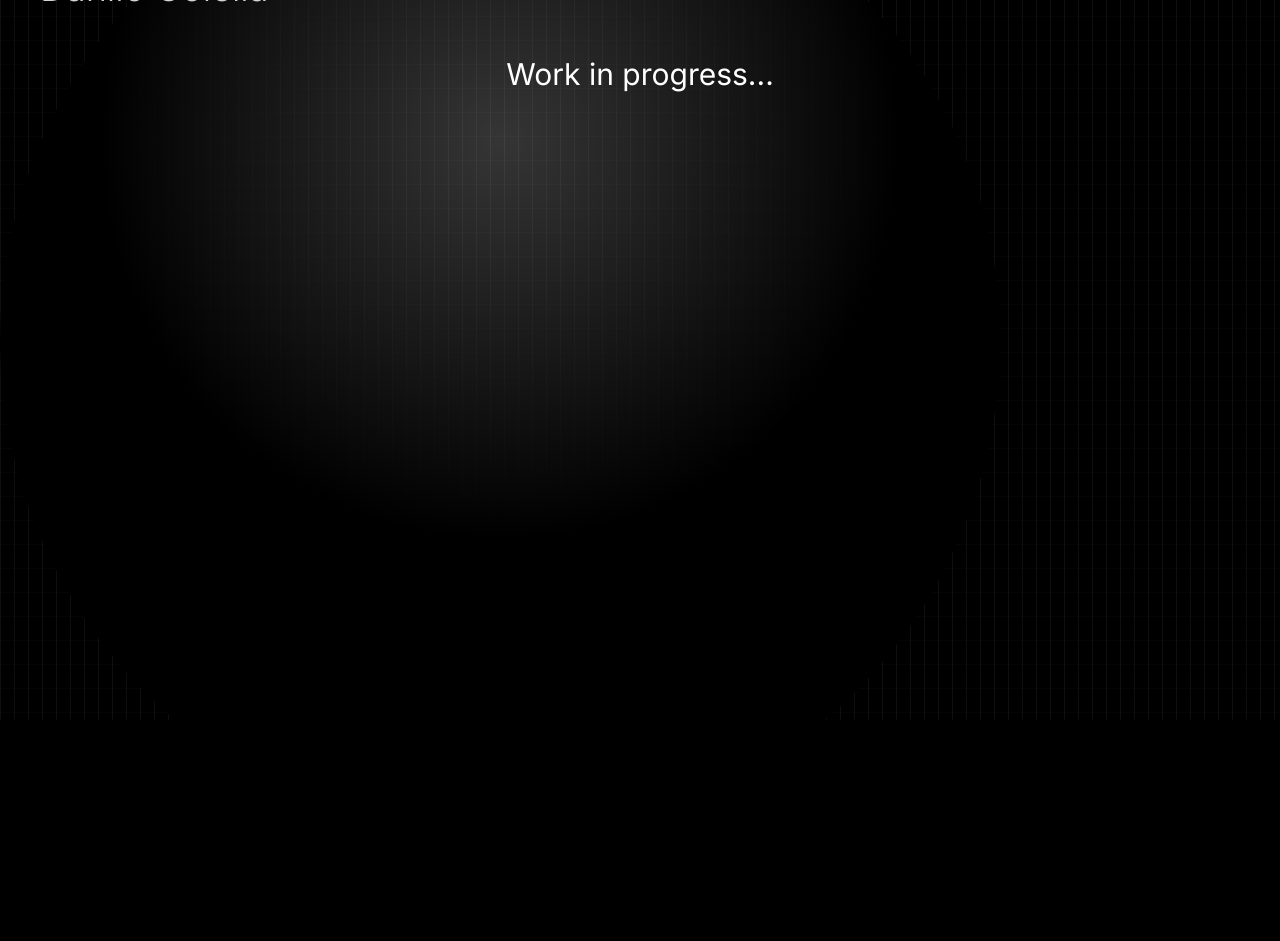
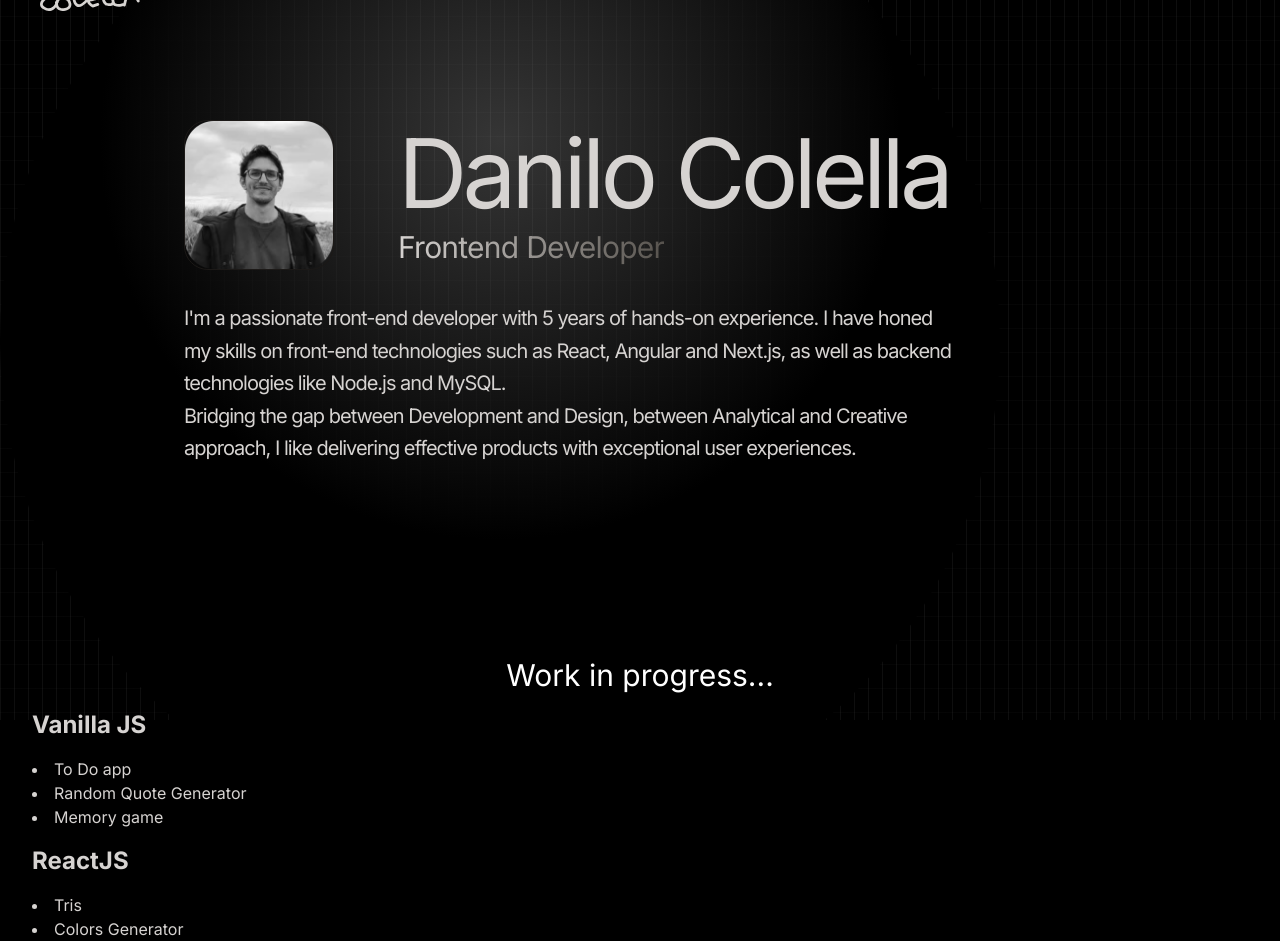
Before and after one commit to lordrake/lordrake.github.io, a React (Vite) app: page / in a window 1280 px wide. Shown: the part 80-1021 px from the top of the page. Before the commit the page ends 800 px from the top, so only its background shows below. Built offline with nearby package versions, Linux system fonts and the light colour scheme.

Commit message:
add hero section

```diff
--- a/src/App.tsx
+++ b/src/App.tsx
@@ -1,4 +1,5 @@
 import Header from './components/Header'
+import Hero from './components/Hero'
 
 function App() {
   return (
@@ -12,9 +13,51 @@ function App() {
 
       <div className='container mx-auto px-8'>
         <Header />
+        <Hero />
         <h1 className='block mx-auto my-auto text-center text-3xl text-white'>
           Work in progress...
         </h1>
+
+        <section className='mt-4'>
+          <h3 className='my-4 text-2xl font-bold'>Vanilla JS</h3>
+          <ul className='list-inside list-disc'>
+            <li>
+              <a href='https://lordrake.github.io/todo-app/' target='_blank'>
+                To Do app
+              </a>
+            </li>
+            <li>
+              <a
+                href='https://lordrake.github.io/random-quote-generator/'
+                target='_blank'
+              >
+                Random Quote Generator
+              </a>
+            </li>
+            <li>
+              <a href='https://lordrake.github.io/memory-game/' target='_blank'>
+                Memory game
+              </a>
+            </li>
+          </ul>
+
+          <h3 className='my-4 text-2xl font-bold'>ReactJS</h3>
+          <ul className='list-inside list-disc'>
+            <li>
+              <a href='https://lordrake.github.io/tris-app/' target='_blank'>
+                Tris
+              </a>
+            </li>
+            <li>
+              <a
+                href='https://lordrake.github.io/colors-generator/'
+                target='_blank'
+              >
+                Colors Generator
+              </a>
+            </li>
+          </ul>
+        </section>
       </div>
     </div>
   )
--- a/src/components/Header.tsx
+++ b/src/components/Header.tsx
@@ -1,16 +1,17 @@
 import { FaInstagram, FaLinkedin } from 'react-icons/fa'
 import { IoIosSend } from 'react-icons/io'
+import logo from '../assets/danilo-colella-logo.svg'
 
 function Header() {
   return (
     <nav className='flex items-center justify-between py-6'>
       <div className='flex flex-shrink-0 items-center'>
         <a href='/' aria-label='Home' className='mx-2 text-4xl font-light'>
-          Danilo Colella
+          <img src={logo} width={100} />
         </a>
       </div>
 
-      <div className='m-8 flex items-center justify-center gap-4 text-2xl'>
+      <div className='my-8 flex items-center justify-center gap-4 text-2xl'>
         <a
           href='https://www.linkedin.com/in/danilo-colella-5b545610a/'
           target='_blank'
--- /dev/null
+++ b/src/components/Hero.tsx
@@ -0,0 +1,40 @@
+import profilePic from '../assets/danilo-colella-profile.png'
+
+function Hero() {
+  return (
+    <div className='mx-auto w-100 lg:w-3/4 pb-4 mt-8 lg:mb-36 lg:mt-16'>
+      <div className='flex flex-col-reverse  lg:flex-row-reverse gap-y-4 gap-x-16 items-center lg:justify-end'>
+        <div className='flex flex-col justify-center items-center lg:items-start'>
+          <h2 className='pb-2 text-4xl tracking-tighter lg:text-8xl'>
+            Danilo Colella
+          </h2>
+          <span className='bg-gradient-to-r from-stone-300 to-stone-600 bg-clip-text text-3xl tracking-tight text-transparent'>
+            Frontend Developer
+          </span>
+        </div>
+        <img
+          src={profilePic}
+          width={150}
+          height={150}
+          alt='Danilo Colella'
+          className='border border-stone-900 rounded-3xl'
+        />
+      </div>
+
+      <div className='flex flex-col items-center lg:items-start'>
+        <p className='my-2 max-w-3xl py-6 text-xl leading-relaxed tracking-tighter'>
+          I'm a passionate front-end developer with 5 years of hands-on
+          experience. I have honed my skills on front-end technologies such as
+          React, Angular and Next.js, as well as backend technologies like
+          Node.js and MySQL.
+          <br />
+          Bridging the gap between Development and Design, between Analytical
+          and Creative approach, I like delivering effective products with
+          exceptional user experiences.
+        </p>
+      </div>
+    </div>
+  )
+}
+
+export default Hero
--- a/tailwind.config.js
+++ b/tailwind.config.js
@@ -4,5 +4,8 @@ module.exports = {
   theme: {
     extend: {},
   },
+  corePlugins: {
+    preflight: true,
+  },
   plugins: [],
 }
```
Also changed, not shown: src/CONTENT.js (added), src/assets/danilo-colella-logo.svg (added), src/assets/danilo-colella-profile.png (added).
